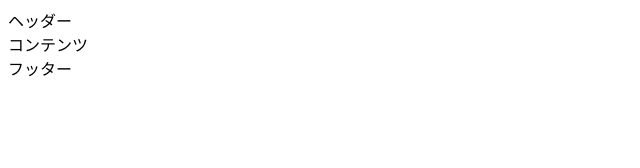
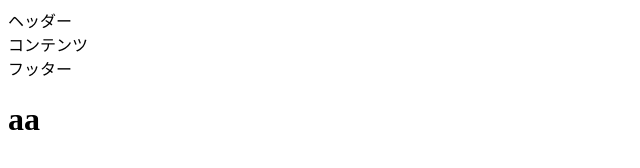
Before and after one commit to ryo-nakamura-sr/test, a plain HTML site: page index.html in a window 1280 px wide. Shown: the full height of the page, 0-640 px from the left. Drawn offline with Linux system fonts and the light colour scheme.

Commit message:
h1たぐ制作完了

```diff
--- a/index.html
+++ b/index.html
@@ -15,6 +15,7 @@
     <footer>
         フッター
     </footer>
+    <h1>aa</h1>
 
 </body>
 </html>
```
